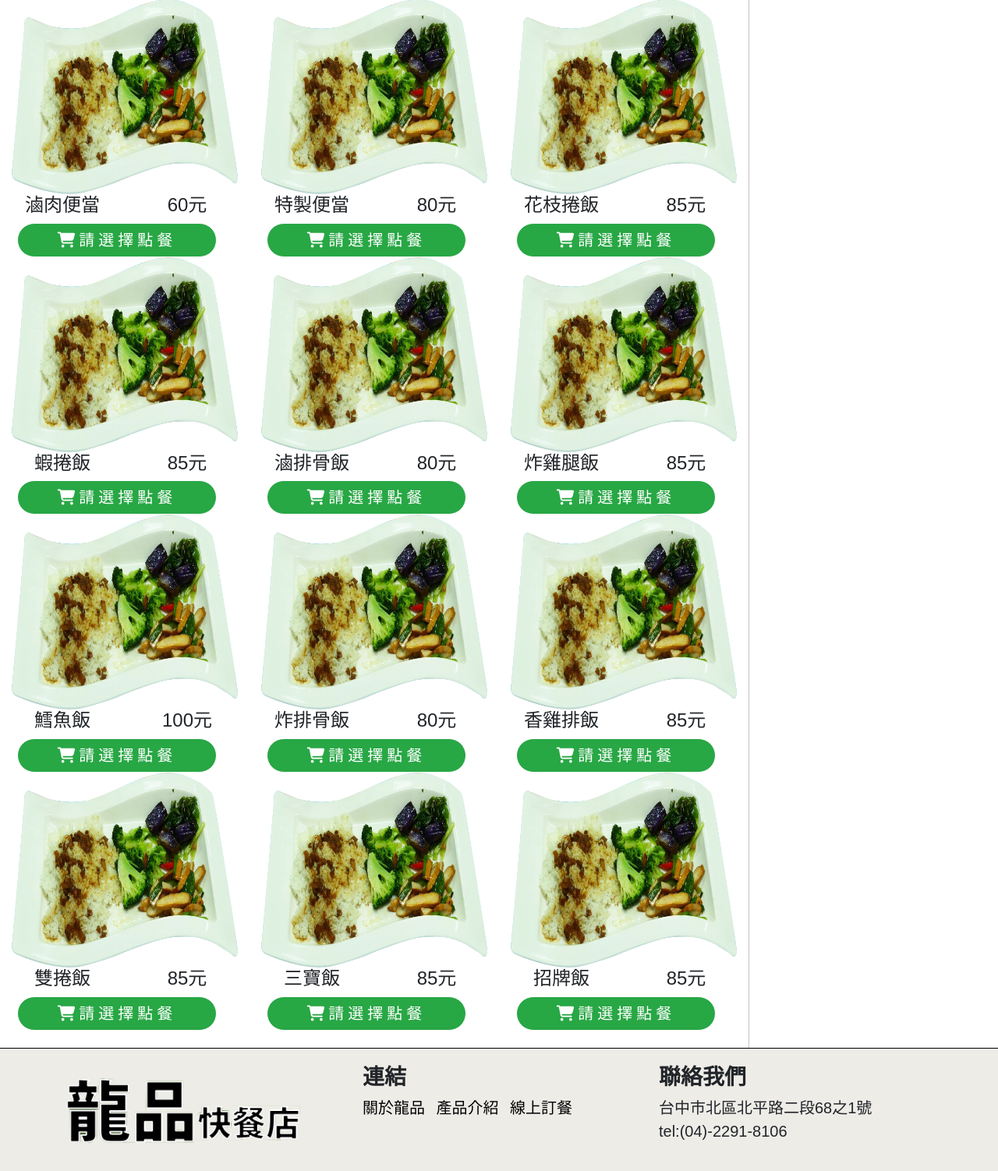
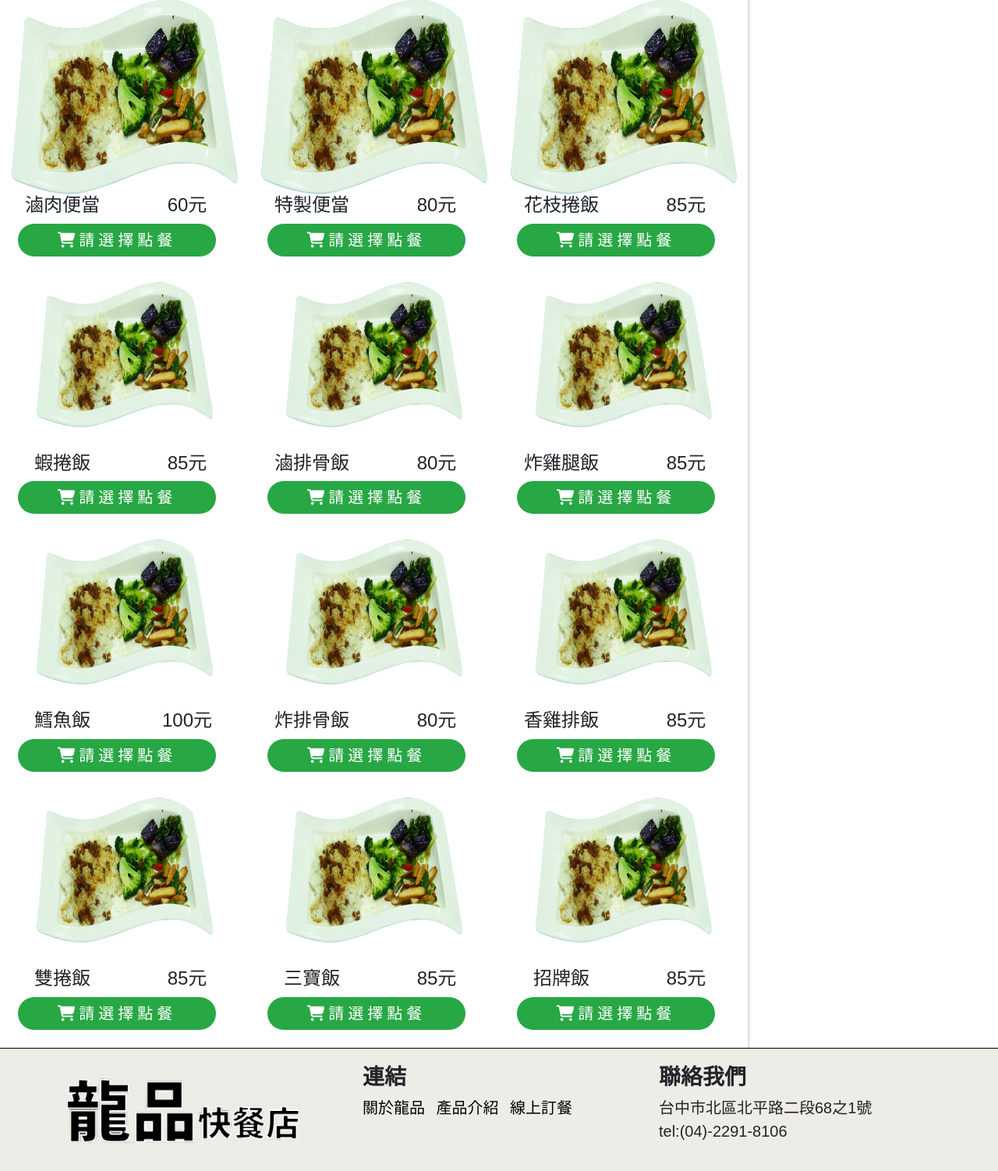
Before and after one commit to leo870219/project, a PHP site: page /booking.php in a window 1280 px wide. Shown: the part 178-1680 px from the top of the page at 78% size. Run offline with PHP 8.4, Linux system fonts and the light colour scheme; data that the repository does not hold is empty; some libraries are stand-ins or nearby versions; some web fonts are replaced.

Commit message:
調整img css

```diff
--- a/styles/css.css
+++ b/styles/css.css
@@ -447,6 +447,9 @@ footer a{
 #bk-second .modal-header input{
 	outline:none;border:none;
 }
+#bk-second .col-lg img{
+	padding: 2em;
+}
 
 #side1 h2{
 	font-family: cwTeXYen,sans-serif;
```
